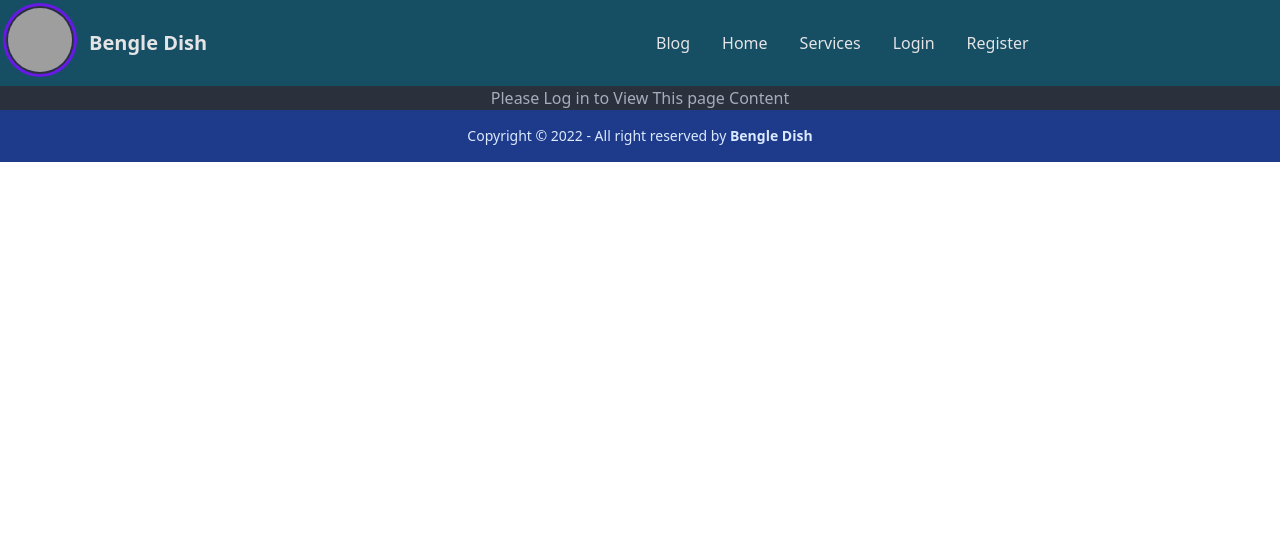
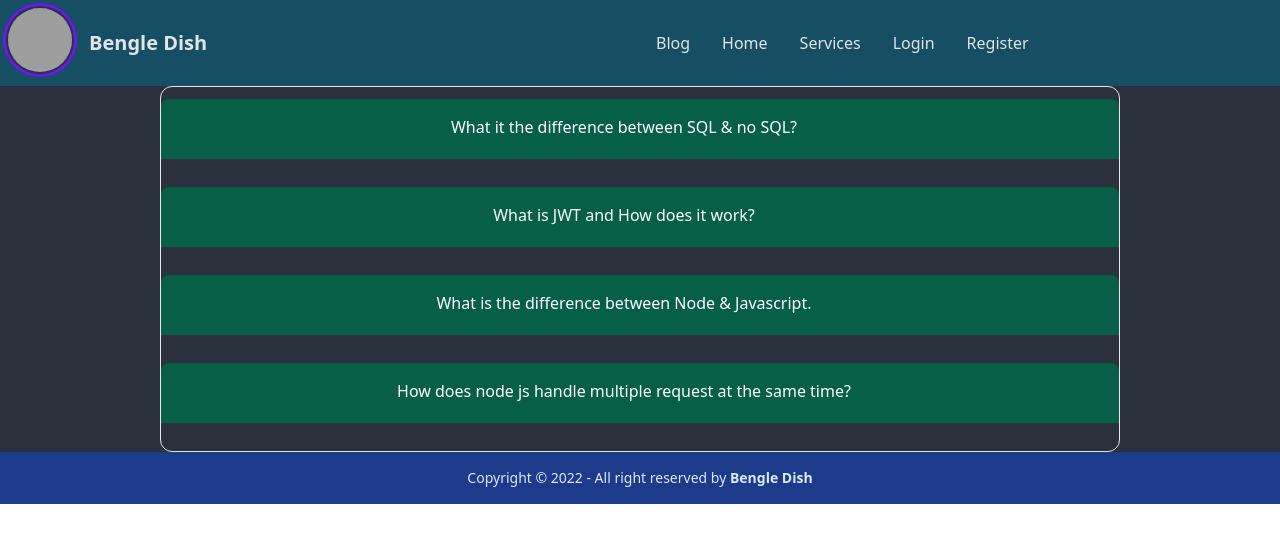
Before and after one commit to raihan-778/bengal-dish-review-client, a React (Vite) app: page /blog in a window 1280 px wide. Shown: the top 542 px of the page. Built offline with nearby package versions, Linux system fonts and the light colour scheme; no server answers; grey boxes are pictures that could not be loaded.

Commit message:
navigation & logout issue fixed

```diff
--- a/src/components/pages/Blog/Blog.jsx
+++ b/src/components/pages/Blog/Blog.jsx
@@ -4,12 +4,6 @@ import { AuthContext } from "../../../context/AuthProvider";
 const Blog = () => {
   const { user } = useContext(AuthContext);
   return (
-    <>
-      {!user ? (
-        <div>
-          <h2>Please Log in to View This page Content</h2>
-        </div>
-      ) : (
     <div className="w-3/4 mx-auto border rounded-xl">
       <div className="collapse rounded-lg my-3">
         <input type="checkbox" className="peer" />
@@ -18,23 +12,22 @@ const Blog = () => {
         </div>
         <div className="collapse-content my-2 bg-primary text-primary-content peer-checked:bg-sky-900 peer-checked:text-secondary-content">
           <p>
-                <strong>SQL</strong>: Structured Query Language or SQL is a
-                standard Daabase language which is used to create, maintain and
-                retrieve the data from relational databases like MySQL, Oracle,
-                SQL Server, PostGre, etc.
+            <strong>SQL</strong>: Structured Query Language or SQL is a standard
+            Daabase language which is used to create, maintain and retrieve the
+            data from relational databases like MySQL, Oracle, SQL Server,
+            PostGre, etc.
             <strong>noSQL</strong>: originally referring to non SQL or non
-                relational is a database that provides a mechanism for storage
-                and retrieval of data. This data is modeled in means other than
-                the tabular relations used in relational databases. Such
-                databases came into existence in the late 1960s, but did not
-                obtain the NoSQL moniker until a surge of popularity in the
-                early twenty-first century. NoSQL databases are used in
-                real-time web applications and big data and their use are
-                increasing over time. NoSQL systems are also sometimes called
-                Not only SQL to emphasize the fact that they may support
-                SQL-like query languages. A NoSQL database includes simplicity
-                of design, simpler horizontal scaling to clusters of machines
-                and finer control over availability.
+            relational is a database that provides a mechanism for storage and
+            retrieval of data. This data is modeled in means other than the
+            tabular relations used in relational databases. Such databases came
+            into existence in the late 1960s, but did not obtain the NoSQL
+            moniker until a surge of popularity in the early twenty-first
+            century. NoSQL databases are used in real-time web applications and
+            big data and their use are increasing over time. NoSQL systems are
+            also sometimes called Not only SQL to emphasize the fact that they
+            may support SQL-like query languages. A NoSQL database includes
+            simplicity of design, simpler horizontal scaling to clusters of
+            machines and finer control over availability.
           </p>
         </div>
       </div>
@@ -45,43 +38,41 @@ const Blog = () => {
         </div>
         <div className="collapse-content my-2 bg-primary text-primary-content peer-checked:bg-sky-900 peer-checked:text-secondary-content">
           <p>
-                <strong>JWT</strong>: JWT, or JSON Web Token, is an open
-                standard used to share security information between two parties
-                — a client and a server. Each JWT contains encoded JSON objects,
-                including a set of claims. JWTs are signed using a cryptographic
-                algorithm to ensure that the claims cannot be altered after the
-                token is issued. <br />
-                <strong>How it Works</strong>: JWTs differ from other web tokens
-                in that they contain a set of claims. Claims are used to
-                transmit information between two parties. What these claims are
-                depends on the use case at hand. For example, a claim may assert
-                who issued the token, how long it is valid for, or what
-                permissions the client has been granted. A JWT is a string made
-                up of three parts, separated by dots (.), and serialized using
-                base64. In the most common serialization format, compact
-                serialization, the JWT looks something like this:
-                xxxxx.yyyyy.zzzzz. Once decoded, you will get two JSON strings:
-                The header and the payload. The signature. The JOSE (JSON Object
-                Signing and Encryption) header contains the type of token — JWT
-                in this case — and the signing algorithm. <br />
+            <strong>JWT</strong>: JWT, or JSON Web Token, is an open standard
+            used to share security information between two parties — a client
+            and a server. Each JWT contains encoded JSON objects, including a
+            set of claims. JWTs are signed using a cryptographic algorithm to
+            ensure that the claims cannot be altered after the token is issued.{" "}
             <br />
-                The payload contains the claims. This is displayed as a JSON
-                string, usually containing no more than a dozen fields to keep
-                the JWT compact. This information is typically used by the
-                server to verify that the user has permission to perform the
-                action they are requesting. <br />
+            <strong>How it Works</strong>: JWTs differ from other web tokens in
+            that they contain a set of claims. Claims are used to transmit
+            information between two parties. What these claims are depends on
+            the use case at hand. For example, a claim may assert who issued the
+            token, how long it is valid for, or what permissions the client has
+            been granted. A JWT is a string made up of three parts, separated by
+            dots (.), and serialized using base64. In the most common
+            serialization format, compact serialization, the JWT looks something
+            like this: xxxxx.yyyyy.zzzzz. Once decoded, you will get two JSON
+            strings: The header and the payload. The signature. The JOSE (JSON
+            Object Signing and Encryption) header contains the type of token —
+            JWT in this case — and the signing algorithm. <br />
             <br />
-                There are no mandatory claims for a JWT, but overlaying
-                standards may make claims mandatory. For example, when using JWT
-                as bearer access token under OAuth2.0, iss, sub, aud, and exp
-                must be present. some are more common than others. <br />
+            The payload contains the claims. This is displayed as a JSON string,
+            usually containing no more than a dozen fields to keep the JWT
+            compact. This information is typically used by the server to verify
+            that the user has permission to perform the action they are
+            requesting. <br />
             <br />
-                The signature ensures that the token hasn’t been altered. The
-                party that creates the JWT signs the header and payload with a
-                secret that is known to both the issuer and receiver, or with a
-                private key known only to the sender. When the token is used,
-                the receiving party verifies that the header and payload match
-                the signature.
+            There are no mandatory claims for a JWT, but overlaying standards
+            may make claims mandatory. For example, when using JWT as bearer
+            access token under OAuth2.0, iss, sub, aud, and exp must be present.
+            some are more common than others. <br />
+            <br />
+            The signature ensures that the token hasn’t been altered. The party
+            that creates the JWT signs the header and payload with a secret that
+            is known to both the issuer and receiver, or with a private key
+            known only to the sender. When the token is used, the receiving
+            party verifies that the header and payload match the signature.
           </p>
         </div>
       </div>
@@ -92,16 +83,16 @@ const Blog = () => {
         </div>
         <div className="collapse-content my-2 bg-emerald-800 text-primary-content peer-checked:bg-sky-900 peer-checked:text-secondary-content">
           <p>
-                <strong>NodeJS</strong>: NodeJS is a cross-platform and
-                opensource Javascript runtime environment that allows the
-                javascript to be run on the server-side. Nodejs allows
-                Javascript code to run outside the browser. Nodejs comes with a
-                lot of modules and mostly used in web development.
-                <strong>JavaScript</strong>: Javascript is a Scripting language.
-                It is mostly abbreviated as JS. It can be said that Javascript
-                is the updated version of the ECMA script. Javascript is a
-                high-level programming language that uses the concept of Oops
-                but it is based on prototype inheritance.
+            <strong>NodeJS</strong>: NodeJS is a cross-platform and opensource
+            Javascript runtime environment that allows the javascript to be run
+            on the server-side. Nodejs allows Javascript code to run outside the
+            browser. Nodejs comes with a lot of modules and mostly used in web
+            development.
+            <strong>JavaScript</strong>: Javascript is a Scripting language. It
+            is mostly abbreviated as JS. It can be said that Javascript is the
+            updated version of the ECMA script. Javascript is a high-level
+            programming language that uses the concept of Oops but it is based
+            on prototype inheritance.
           </p>
         </div>
       </div>
@@ -112,11 +103,11 @@ const Blog = () => {
         </div>
         <div className="collapse-content my-2 bg-emerald-800 text-primary-content peer-checked:bg-sky-900 peer-checked:text-secondary-content">
           <p>
-                We know NodeJS application is single-threaded. Say, if
-                processing involves request A that takes 10 seconds, it does not
-                mean that a request which comes after this request needs to wait
-                10 seconds to start processing because NodeJS event loops are
-                only single-threaded. The entire NodeJS architecture is not
+            We know NodeJS application is single-threaded. Say, if processing
+            involves request A that takes 10 seconds, it does not mean that a
+            request which comes after this request needs to wait 10 seconds to
+            start processing because NodeJS event loops are only
+            single-threaded. The entire NodeJS architecture is not
             single-threaded. <br />
             <br />
             <strong>How NodeJS handle multiple client requests!!!</strong>
@@ -124,19 +115,17 @@ const Blog = () => {
             <br />
             NodeJS receives multiple client requests and places them into
             EventQueue. NodeJS is built with the concept of event-driven
-                architecture. NodeJS has its own EventLoop which is an infinite
-                loop that receives requests and processes them. EventLoop is the
-                listener for the EventQueue. If NodeJS can process the request
-                without I/O blocking then the event loop would itself process
-                the request and sends the response back to the client by itself.
-                But, it is possible to process multiple requests parallelly
-                using the NodeJS cluster module or worker_threads module.
+            architecture. NodeJS has its own EventLoop which is an infinite loop
+            that receives requests and processes them. EventLoop is the listener
+            for the EventQueue. If NodeJS can process the request without I/O
+            blocking then the event loop would itself process the request and
+            sends the response back to the client by itself. But, it is possible
+            to process multiple requests parallelly using the NodeJS cluster
+            module or worker_threads module.
           </p>
         </div>
       </div>
     </div>
-      )}
-    </>
   );
 };
 
--- a/src/context/AuthProvider.jsx
+++ b/src/context/AuthProvider.jsx
@@ -44,9 +44,9 @@ const AuthProvider = ({ children }) => {
   useEffect(() => {
     const unsubscribed = onAuthStateChanged(auth, (currentUser) => {
       if (currentUser) {
-        setUser(currentUser);
         console.log(currentUser);
       }
+      setUser(currentUser);
       setLoading(false);
     });
     return () => {
```
Also changed, not shown: src/components/pages/Services/ServiceDetails.jsx (+18 -3 lines). Lines whose indentation alone changed are shown as unchanged.
